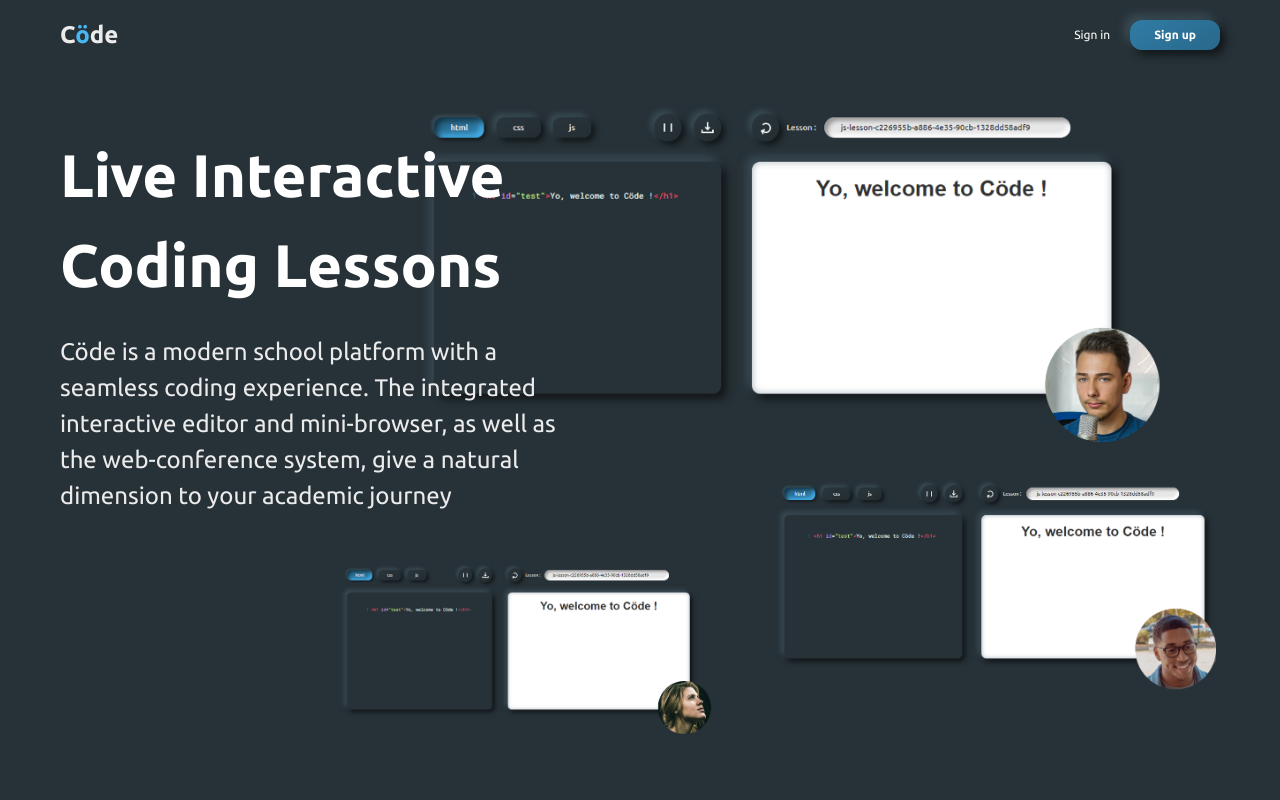
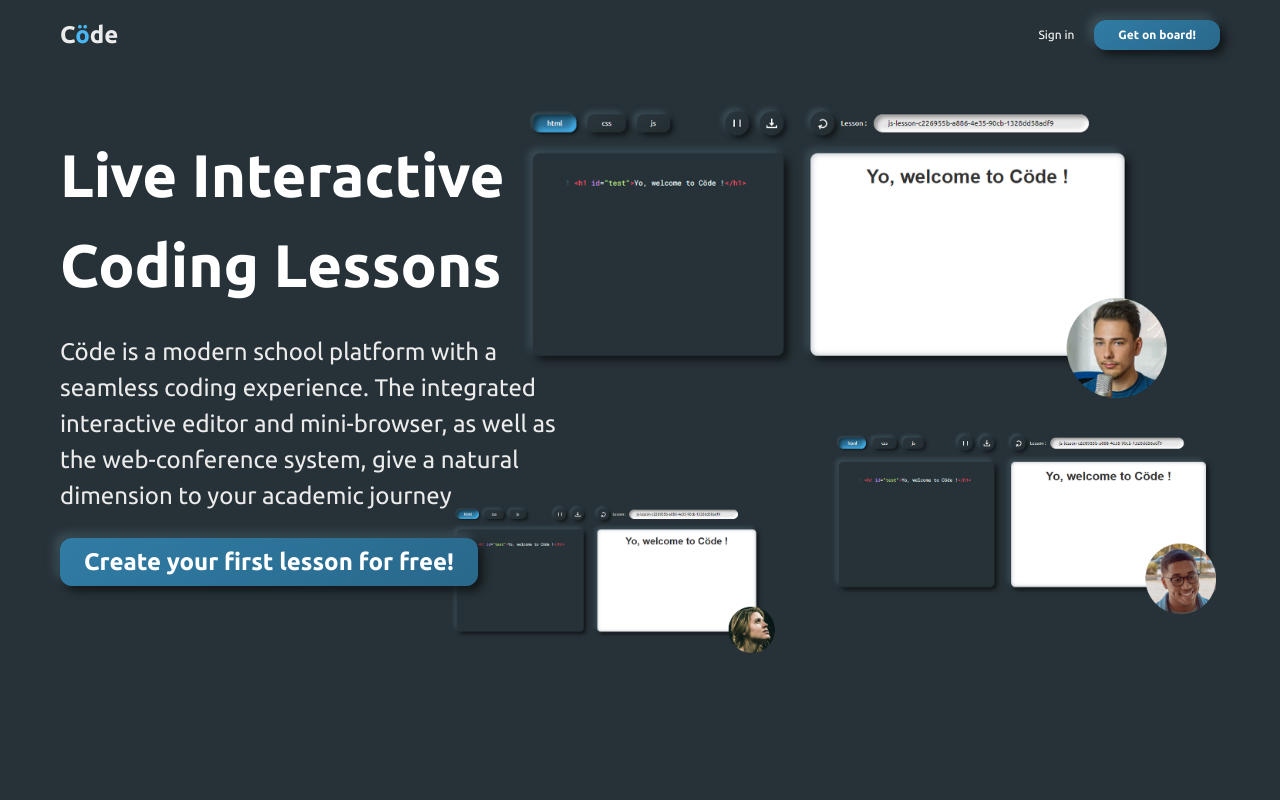
Before and after one commit to AyloSrd/clientzumba, a React (Create React App) app: page / in a window 1280 px wide. Shown: the top 800 px of the page. Built offline with nearby package versions, Linux system fonts and the light colour scheme; no server answers.

Commit message:
added CTA in header, and in NavBar

```diff
--- a/src/components/Home/Header.css
+++ b/src/components/Home/Header.css
@@ -1,6 +1,6 @@
 .Header {
 	position: relative;
-	height: calc(100vh - 70px);
+	height: 100vh/*calc(100vh - 70px)*/;
 	width: 100vw;
 	max-width: 100%;
 	padding: 0 var(--large-unit);
@@ -15,6 +15,7 @@
 #description {
 	font-size: 2rem;
 	width: 40vw;
+	margin: 0 0 var(--standard-unit);
 }
 
 .Header img {
@@ -22,5 +23,10 @@
 	top: var(--standard-unit);
 	right: 5vw;
 	z-index: -1;
-	height: 80vh;
+	width: 60vw;
 }
+
+.Header button.NeuBtn {
+	font-size: 2rem;
+	height: 4rem;
+}
--- a/src/components/Home/Header.jsx
+++ b/src/components/Home/Header.jsx
@@ -1,4 +1,5 @@
 import React from 'react'
+import { NavLink } from 'react-router-dom'
 import './Header.css'
 
 const Header = () => {
@@ -12,6 +13,11 @@ const Header = () => {
 				<div id="SubtitleHeader">
 					<p id="description">Cöde is a modern school platform with a seamless coding experience. The integrated interactive editor and mini-browser, as well as the web-conference system, give a natural dimension to your academic journey</p>
 				</div>
+				<NavLink to="/signup">
+					<button className="NeuBtn CTA">
+						Create your first lesson for free!
+					</button>
+				</NavLink>
 			</header>
 		</div>
 	)
--- a/src/components/NavMain/NavMain.jsx
+++ b/src/components/NavMain/NavMain.jsx
@@ -49,7 +49,7 @@ const NavMain = props => {
             <li className="Flex CenteredVHContent">
               <NavLink to="/signup">
                 <div className="NeuBtn CTA Flex CenteredVHContent">
-                  <p>Sign up</p>
+                  <p>Get on board!</p>
                 </div>
               </NavLink>
             </li>
```
